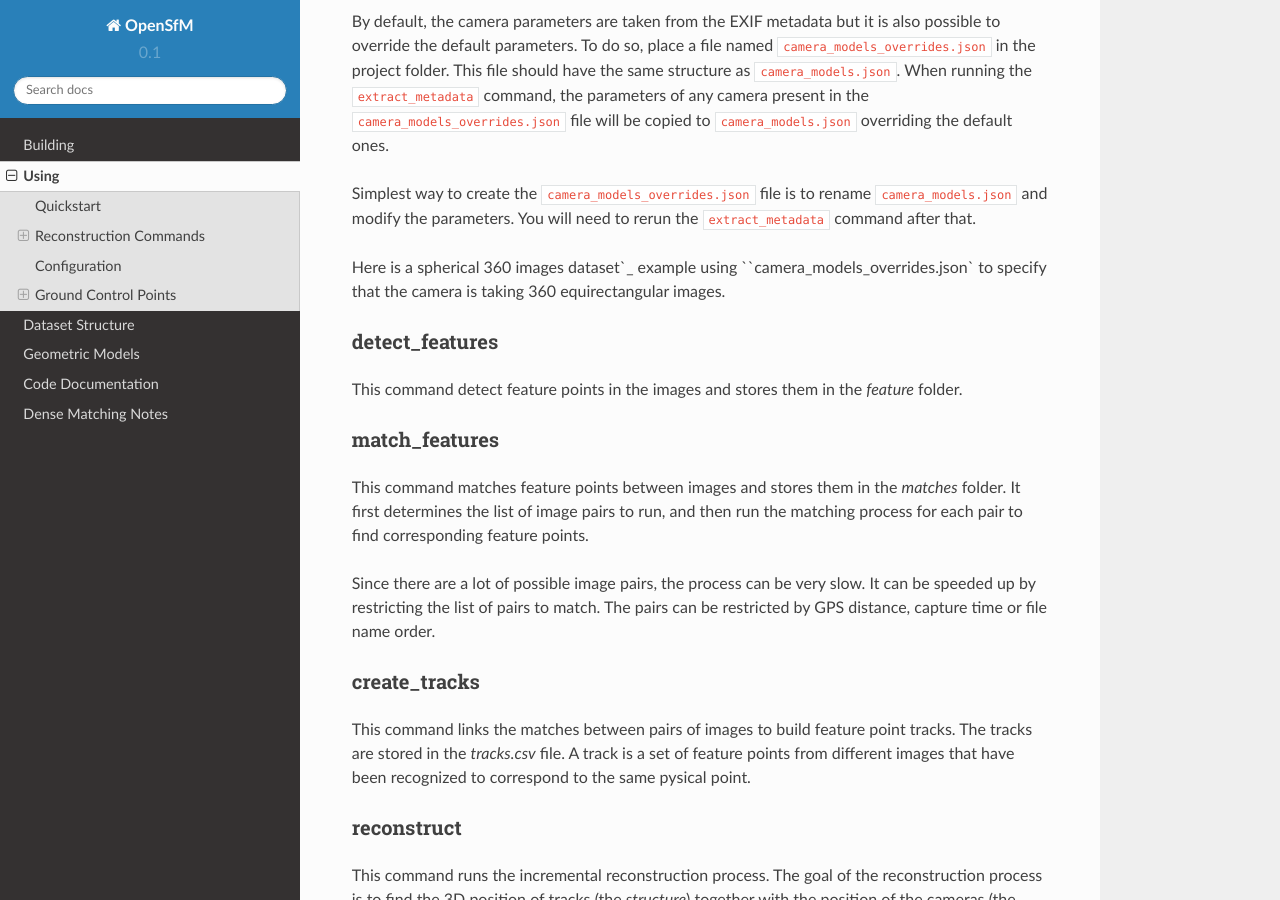
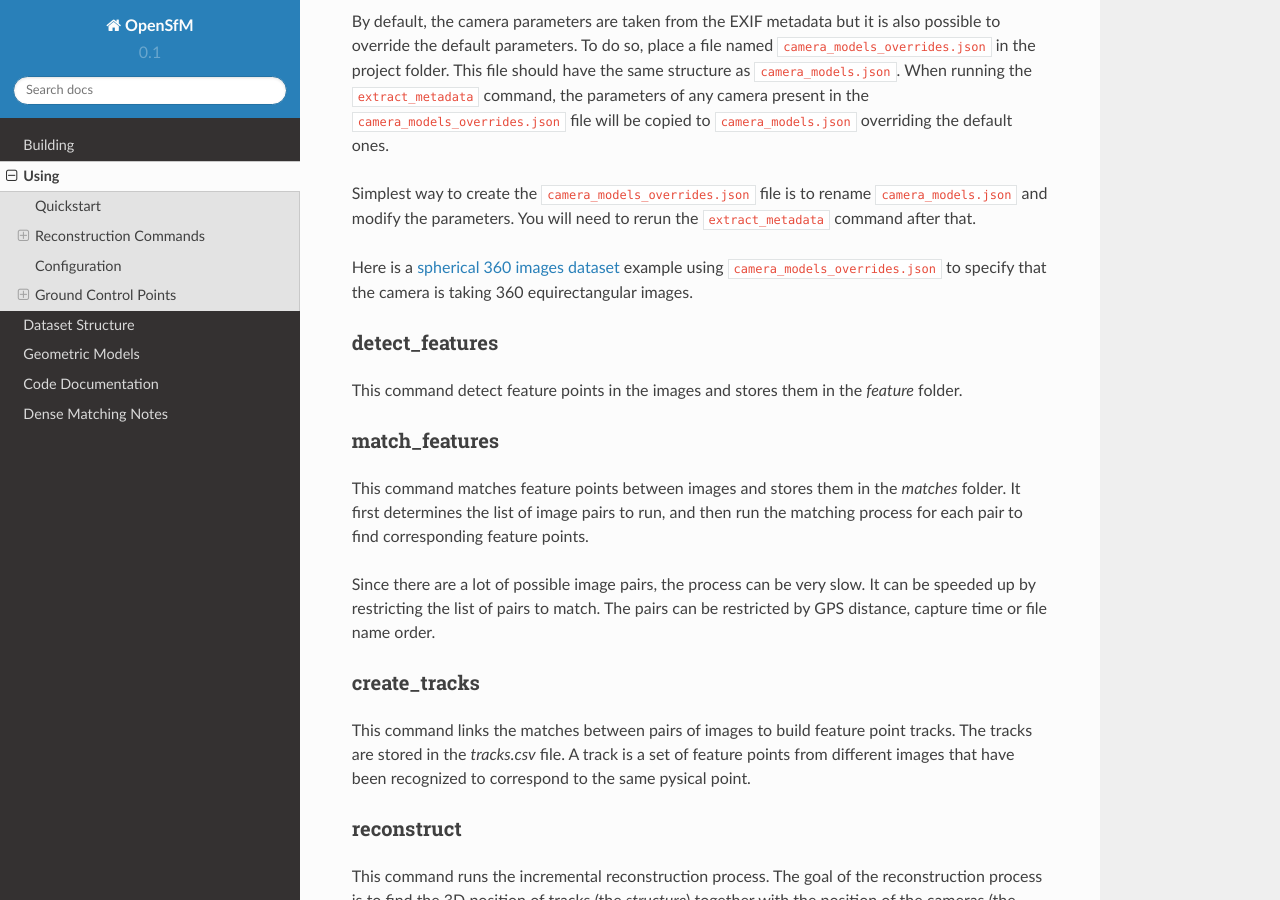
Before and after one commit to mapillary/OpenSfM, a Sphinx documentation site: the page built from doc/source/using.rst, in a window 1280 px wide and 900 px high, scrolled down 3658 px. Built offline with Sphinx 7.4.7 and the Read the Docs theme 2.0.0, drawn with Linux system fonts in a browser that asks for light colours.

Commit message:
doc: fix link

```diff
--- a/doc/source/using.rst
+++ b/doc/source/using.rst
@@ -120,7 +120,7 @@ By default, the camera parameters are taken from the EXIF metadata but it is als
 
 Simplest way to create the ``camera_models_overrides.json`` file is to rename ``camera_models.json`` and modify the parameters.  You will need to rerun the ``extract_metadata`` command after that.
 
-Here is a _`spherical 360 images dataset`_ example using ``camera_models_overrides.json`` to specify that the camera is taking 360 equirectangular images.
+Here is a `spherical 360 images dataset`_ example using ``camera_models_overrides.json`` to specify that the camera is taking 360 equirectangular images.
 
 
 .. _`exif orientation documentation`: http://sylvana.net/jpegcrop/exif_orientation.html
```
